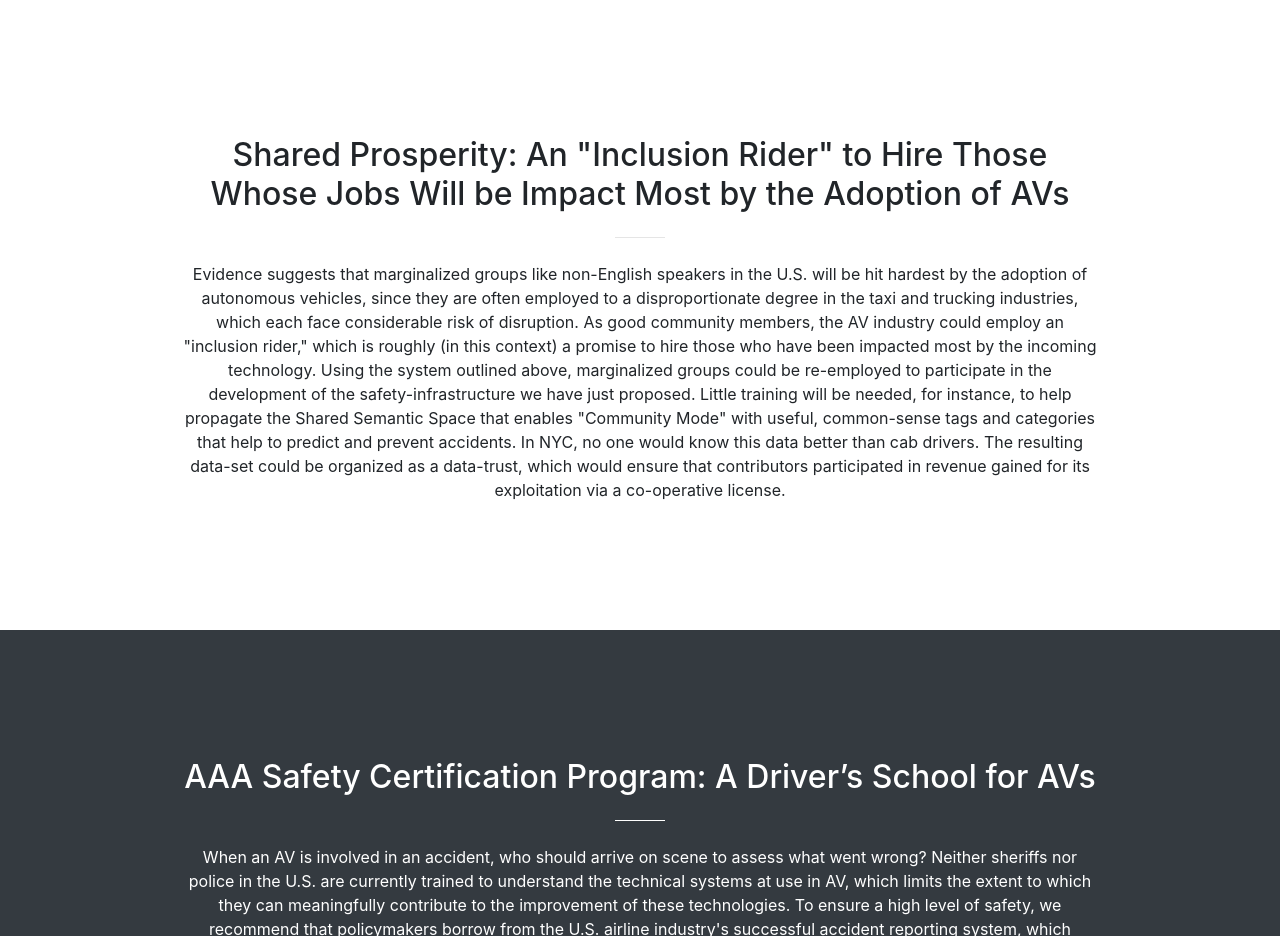
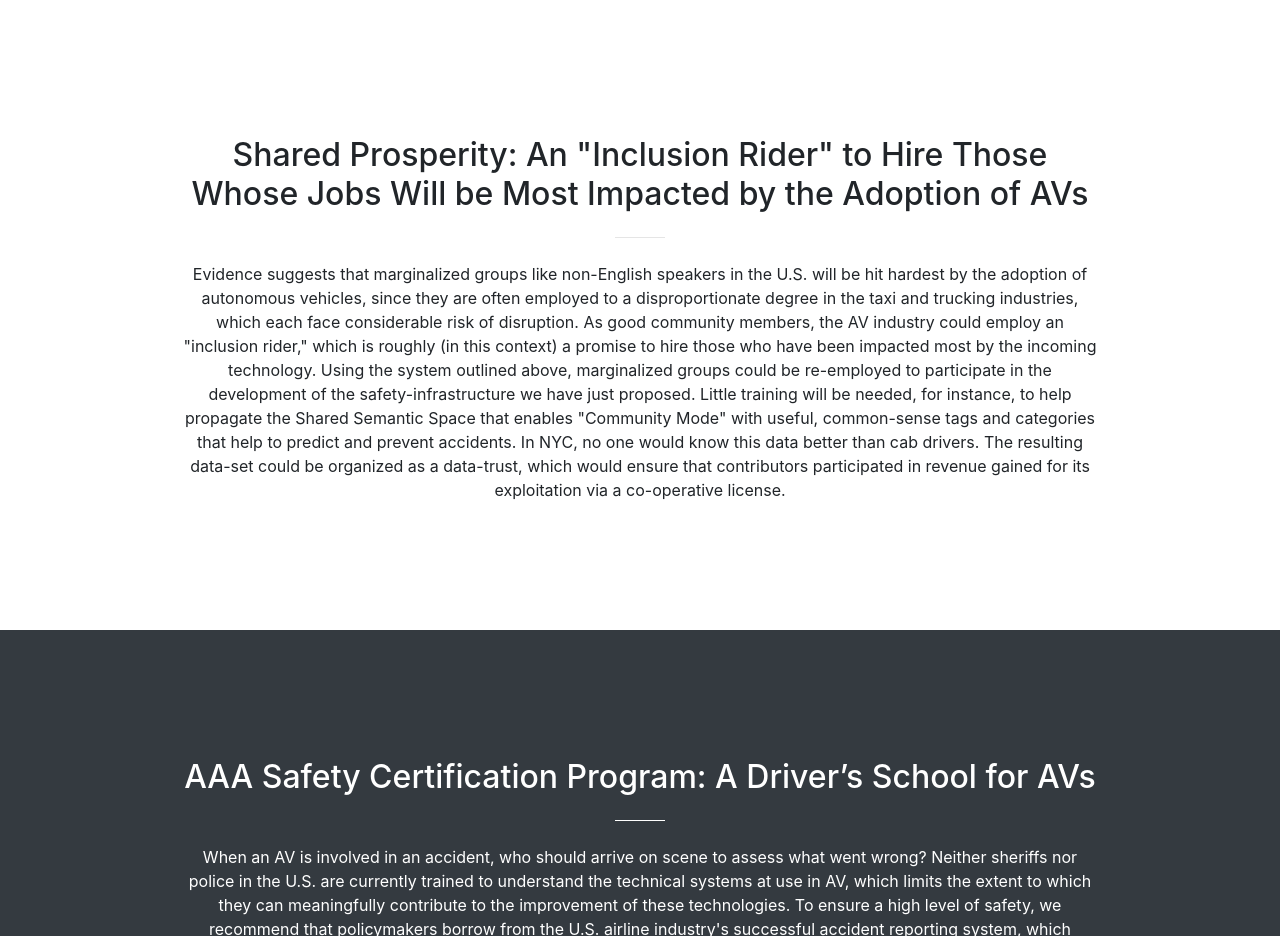
Before and after one commit to bobi-rakova/ordo, a website with bundled scripts: page index.html in a window 1280 px wide. Shown: the part 1500-2436 px from the top of the page. Built offline with nearby package versions, Linux system fonts and the light colour scheme.

Commit message:
Iteration 02

```diff
--- a/index.html
+++ b/index.html
@@ -191,7 +191,7 @@ Project Ordö takes inspiration from history, biology, and artificial intelligen
         <div class="row">
           <div class="col-lg-10 mx-auto text-center">
             <h2 class="section-heading">
-Shared Prosperity: An "Inclusion Rider" to Hire Those Whose Jobs Will be Impact Most by the Adoption of AVs</h2>
+Shared Prosperity: An "Inclusion Rider" to Hire Those Whose Jobs Will be Most Impacted by the Adoption of AVs</h2>
             <hr class="my-4">
             <div>
               Evidence suggests that marginalized groups like non-English speakers in the U.S. will be hit hardest by the adoption of autonomous vehicles, since they are often employed to a disproportionate degree in the taxi and trucking industries, which each face considerable risk of disruption. As good community members, the AV industry could employ an "inclusion rider," which is roughly (in this context) a promise to hire those who have been impacted most by the incoming technology. Using the system outlined above, marginalized groups could be re-employed to participate in the development of the safety-infrastructure we have just proposed. Little training will be needed, for instance, to help propagate the Shared Semantic Space that enables "Community Mode" with useful, common-sense tags and categories that help to predict and prevent accidents. In NYC, no one would know this data better than cab drivers. The resulting data-set could be organized as a data-trust, which would ensure that contributors participated in revenue gained for its exploitation via a co-operative license.
```
